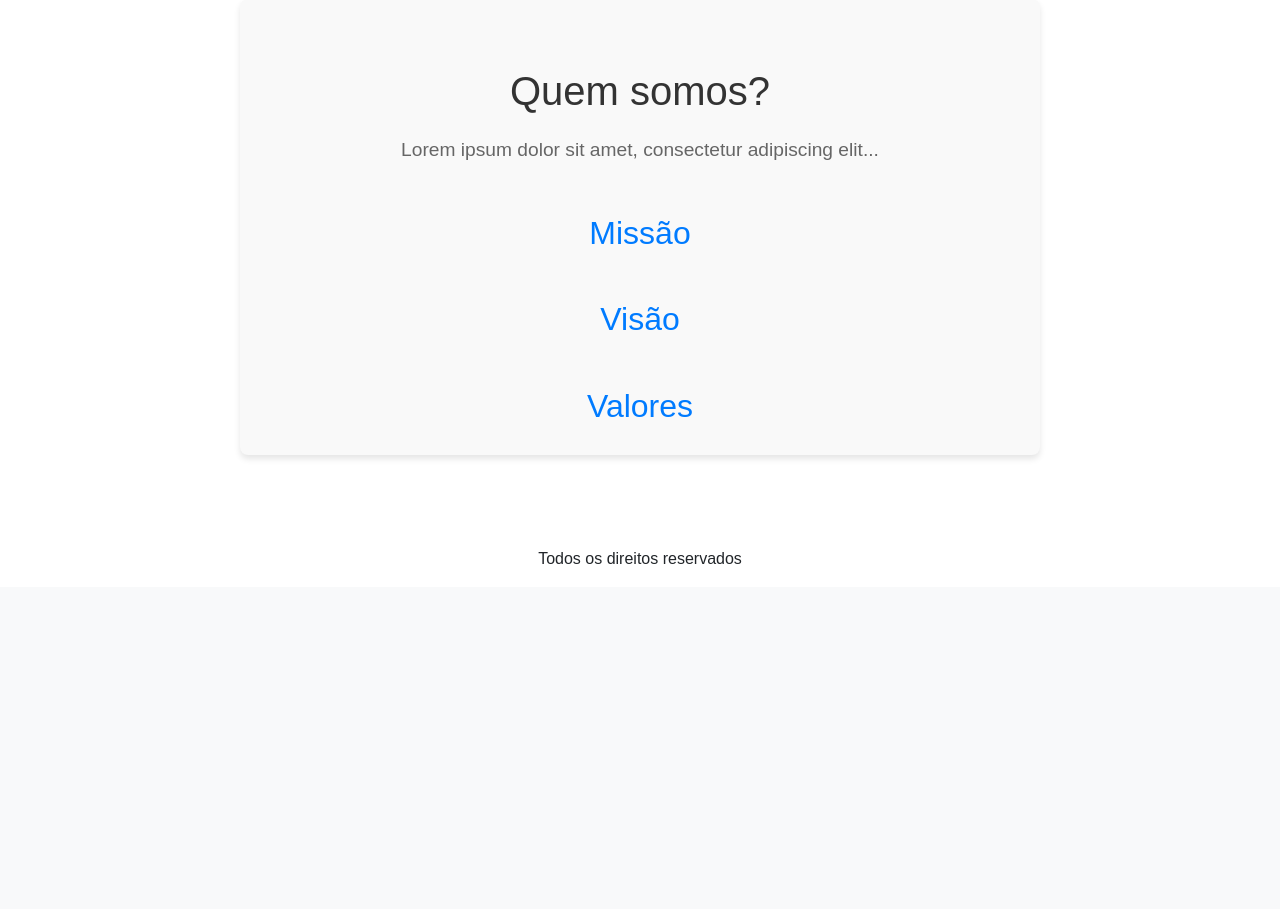
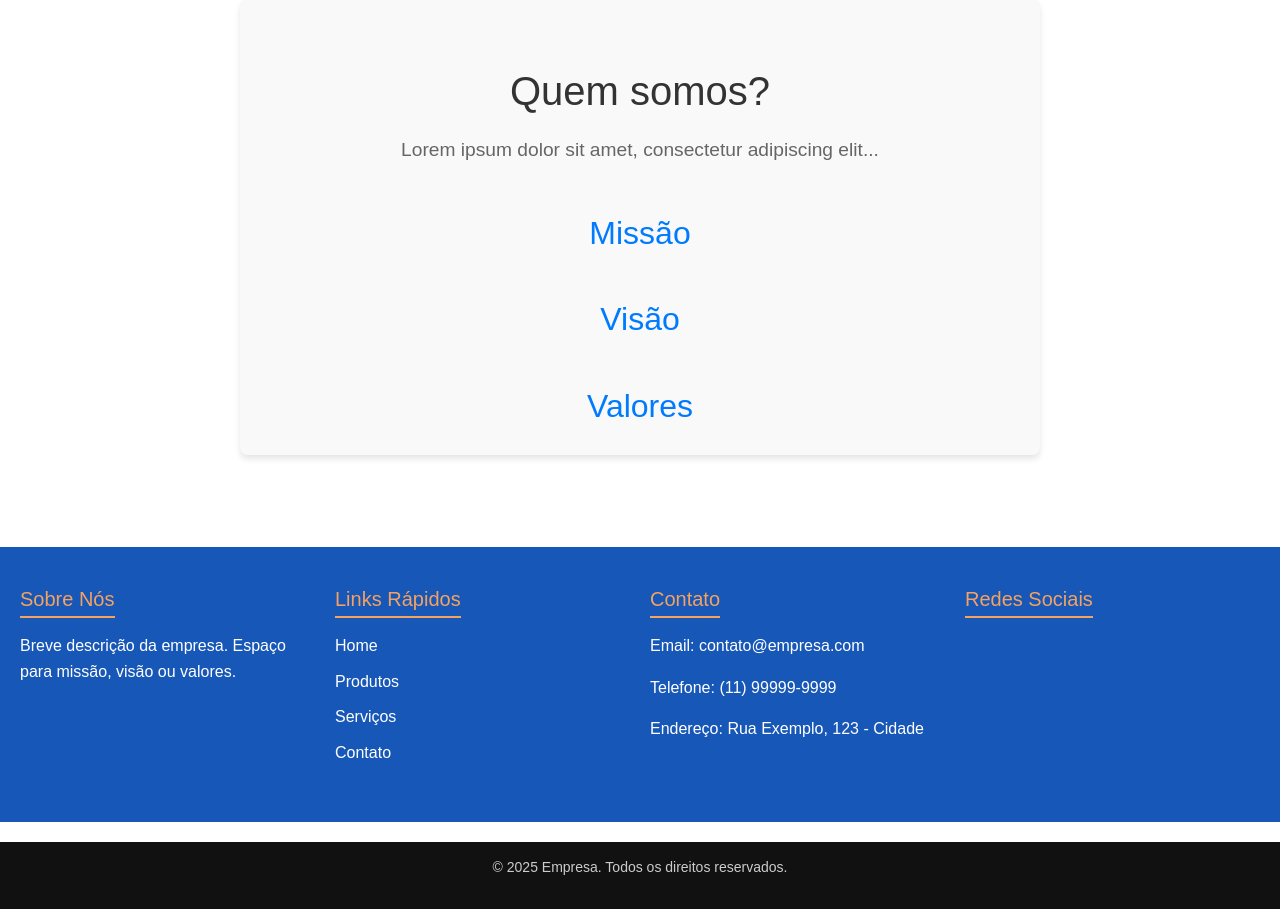
Before and after one commit to caioherobr/trabalho-Gerenciamento-de-vendas, a Flask app: page / in a window 1280 px wide. Shown: the part 759-1668 px from the top of the page. Before the commit the page ends 1323 px from the top, so only its background shows below. Run offline with Flask 3, Linux system fonts and the light colour scheme.

Commit message:
modifiquei o footer
footer agora esta com algumas coisas a mais e até com botoes

```diff
--- a/static/css/styles.css
+++ b/static/css/styles.css
@@ -12,23 +12,90 @@ header {
     background-color: #f8f9fa;
 }
 
-.footer {
-    .footer-custom {
-        background: linear-gradient(to right, #021a33, #043a6b); /* Gradiente para destacar */
-        color: white;
+  /* Estilização do Rodapé */
+.footer-container {
+    background-color: #1757b7;
+    color: white;
+    padding: 40px 20px;
+    display: flex;
+    flex-wrap: wrap;
+    justify-content: space-between;
+    align-items: flex-start;
+    gap: 20px;
+}
+
+.footer-column {
+    flex: 1;
+    min-width: 250px;
+}
+
+.footer-section h3 {
+    color: #f4a261;
+    margin-bottom: 15px;
+    font-size: 20px;
+    border-bottom: 2px solid #f4a261;
+    display: inline-block;
+    padding-bottom: 5px;
+}
+
+.footer-section p, .footer-section ul {
+    font-size: 16px;
+    line-height: 1.6;
+}
+
+.footer-section ul {
+    list-style: none;
+    padding: 0;
+}
+
+.footer-section ul li {
+    margin-bottom: 10px;
+}
+
+.footer-section ul li a {
+    color: white;
+    text-decoration: none;
+    transition: 0.3s;
+}
+
+.footer-section ul li a:hover {
+    color: #f4a261;
+}
+
+.social-icons a {
+    color: white;
+    font-size: 24px;
+    margin-right: 15px;
+    transition: 0.3s;
+}
+
+.social-icons a:hover {
+    color: #f4a261;
+}
+
+.footer-bottom {
+    background-color: #111;
+    color: #ccc;
+    text-align: center;
+    padding: 15px 0;
+    font-size: 14px;
+    margin-top: 20px;
+}
+
+/* Responsividade */
+@media (max-width: 768px) {
+    .footer-container {
+        flex-direction: column;
+        align-items: center;
         text-align: center;
-        padding: 30px 0;
-        font-weight: bold;
-        border-top: 5px solid #ffcc00; /* Borda superior chamativa */
-        box-shadow: 0px -4px 10px rgba(0, 0, 0, 0.5); /* Sombra no topo */
     }
+    .social-icons a {
+        margin: 5px;
+    }
+}
 
-    .footer-custom p {
-        margin: 0;
-        font-size: 18px;
-    }
 
-    }
+
  /* Fundo estático aplicado ao container principal */
 .main-container {
     display: flex;
--- a/templates/index.html
+++ b/templates/index.html
@@ -75,12 +75,49 @@
         <br>
 
         <!--criar um rodape para o site de forma que fique bem aparente a mudança-->
-        <div class="container">
-            <div class="row">
-                <div class="col-md-12">
-                    <p class="text-center">Todos os direitos reservados</p>
+        <div class="footer-container">
+            <div class="footer-column">
+                <div class="footer-section">
+                    <h3>Sobre Nós</h3>
+                    <p>Breve descrição da empresa. Espaço para missão, visão ou valores.</p>
                 </div>
             </div>
+
+            <div class="footer-column">
+                <div class="footer-section">
+                    <h3>Links Rápidos</h3>
+                    <ul>
+                        <li><a href="#">Home</a></li>
+                        <li><a href="#">Produtos</a></li>
+                        <li><a href="#">Serviços</a></li>
+                        <li><a href="#">Contato</a></li>
+                    </ul>
+                </div>
+            </div>
+
+            <div class="footer-column">
+                <div class="footer-section">
+                    <h3>Contato</h3>
+                    <p>Email: contato@empresa.com</p>
+                    <p>Telefone: (11) 99999-9999</p>
+                    <p>Endereço: Rua Exemplo, 123 - Cidade</p>
+                </div>
+            </div>
+
+            <div class="footer-column">
+                <div class="footer-section">
+                    <h3>Redes Sociais</h3>
+                    <div class="social-icons">
+                        <a href="#"><i class="fab fa-facebook"></i></a>
+                        <a href="#"><i class="fab fa-instagram"></i></a>
+                        <a href="#"><i class="fab fa-twitter"></i></a>
+                        <a href="#"><i class="fab fa-linkedin"></i></a>
+                    </div>
+                </div>
+            </div>
+        </div>
+        <div class="footer-bottom">
+            <p>&copy; 2025 Empresa. Todos os direitos reservados.</p>
         </div>
 
     </footer>
```
